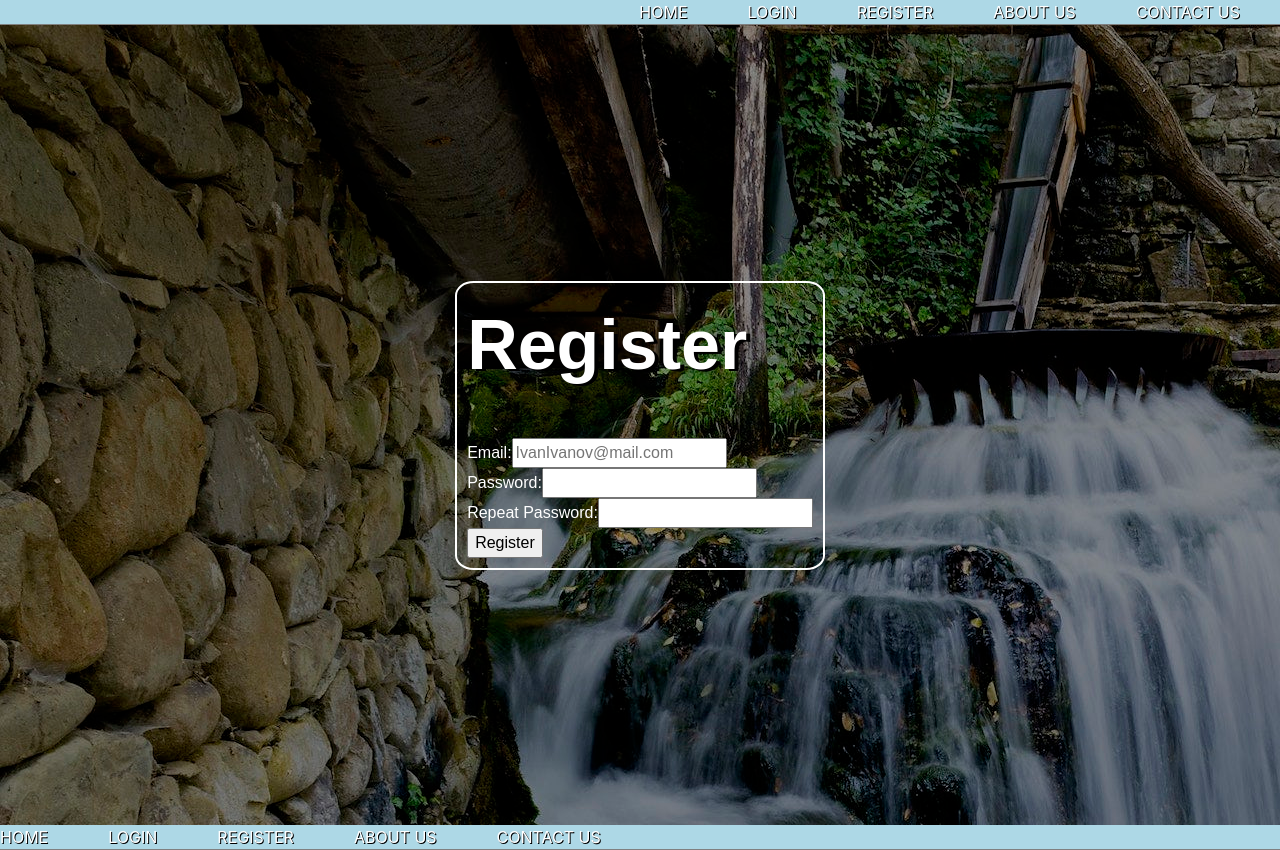
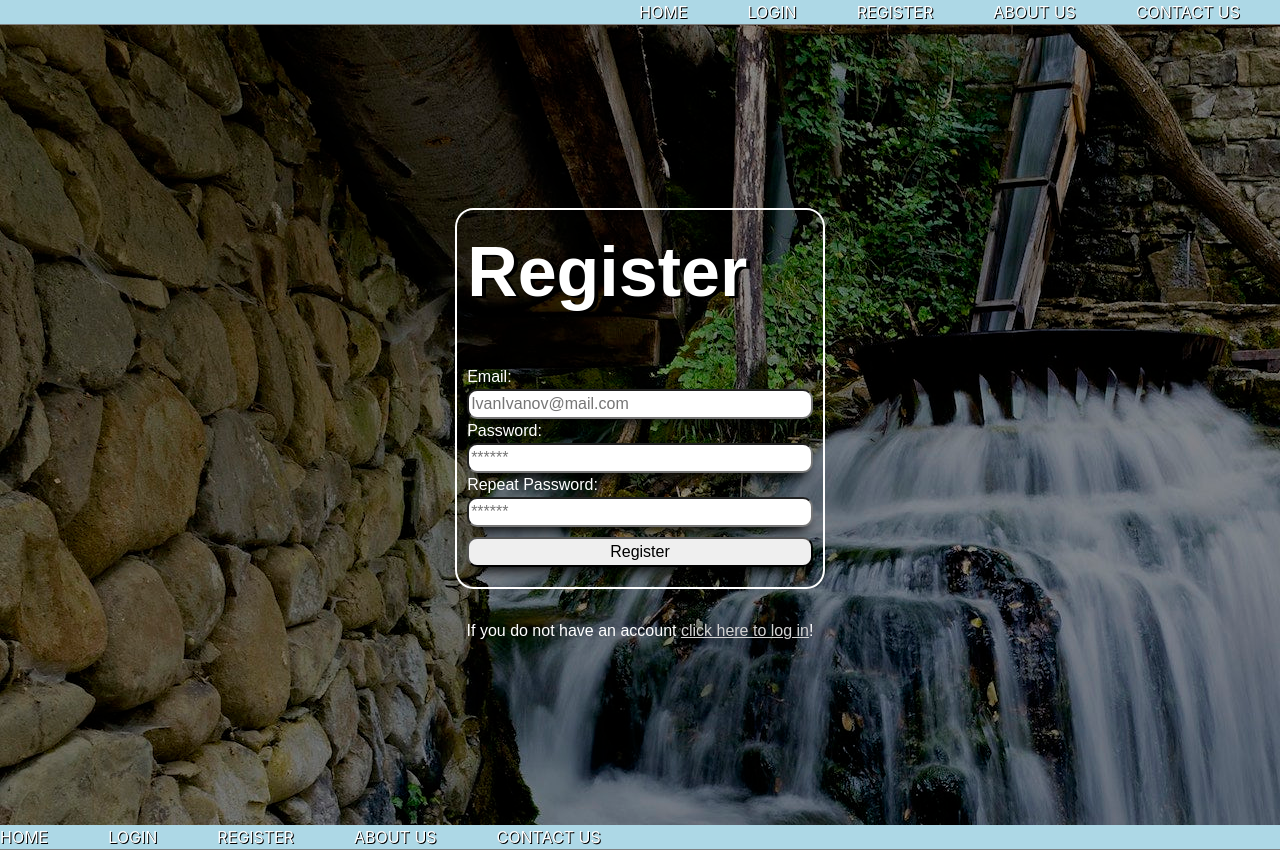
Before and after one commit to Marian9364/VIntage-Army, a React (Create React App) app: page /register in a window 1280 px wide. Built offline with nearby package versions, Linux system fonts and the light colour scheme; a web font is replaced by a local one.

Commit message:
added functionality and outlook change
styling  outlook to contact page and redirecting if user has account or not

```diff
--- a/src/App.js
+++ b/src/App.js
@@ -1,4 +1,4 @@
-import { Link, Route, Routes } from "react-router-dom";
+import { Route, Routes } from "react-router-dom";
 import { Header } from "./components/header/Header";
 import { MainPage } from "./components/main-page/MainPage";
 import { AboutPage } from "./components/about-page/AboutPage";
--- a/src/components/about-page/AboutPage.module.css
+++ b/src/components/about-page/AboutPage.module.css
@@ -3,11 +3,13 @@
 
 .mainWrapper {
     background-color: lightblue;
-    display: flex;
-    gap: 10px;
-    position: relative;
     height: 100vh;
     width: 100%;
+    display: flex;
+    flex-direction: column;
+    gap: 30px;
+    align-items: center;
+    justify-content: center;
 }
 
 .img {
--- a/src/components/contact-page/ContactPage.js
+++ b/src/components/contact-page/ContactPage.js
@@ -4,7 +4,9 @@ import styles from "./ContactPage.module.css";
 export function ContactPage() {
   return (
     <div className={styles.mainWrapper}>
-        <h1>Contact Page</h1>
+        <h1>Contacts</h1>
+        <h3>For questions, feedback and overall information feel free to contact us on our e-mail: <b><u>bg-baba@mail.bg</u></b></h3>
+
     </div>
   );
 }
--- a/src/components/contact-page/ContactPage.module.css
+++ b/src/components/contact-page/ContactPage.module.css
@@ -1,6 +1,10 @@
 .mainWrapper {
     background-color: lightblue;
-    position: relative;
     height: 100vh;
     width: 100%;
+    display: flex;
+    flex-direction: column;
+    gap: 30px;
+    align-items: center;
+    justify-content: center;
 }
--- a/src/components/login-page/LoginPage.js
+++ b/src/components/login-page/LoginPage.js
@@ -1,6 +1,8 @@
 
 import { useState, useRef, useEffect } from "react";
 import styles from "./LoginPage.module.css";
+import {Link} from 'react-router-dom';
+
 
 export function LoginPage() {
   const [values, setValues] = useState({
@@ -20,6 +22,7 @@ export function LoginPage() {
     e.preventDefault();
     console.log(values);
   }
+
   return (
     <div className={styles.mainWrapper}>
       <div className={styles.innerWrapper}>
@@ -28,7 +31,7 @@ export function LoginPage() {
         <form onSubmit={submitHandler}>
         <div>
           <label htmlFor="email">Email:</label>
-          <input
+          <input className={styles.inputFields}
           id="email"
           type="email"
           name="email"
@@ -39,18 +42,20 @@ export function LoginPage() {
           </div>
           <div>
             <label htmlFor="password">Password:</label>
-            <input
+            <input className={styles.inputFields}
             id="password"
             type="password"
             name="password"
             value={values.password}
+            placeholder="******"
             onChange={changeHandler} />
           </div>
           <div>
-            <button type="submit">Login</button>
+            <button className={styles.loginBtn} type="submit">Login</button>
           </div>
         </form>
         </div>
+        <div>If you already have an account <Link to="/register" className={styles.sendToRegBtn}>click here to register</Link>!</div>
     </div>
   );
 }
--- a/src/components/login-page/LoginPage.module.css
+++ b/src/components/login-page/LoginPage.module.css
@@ -28,3 +28,21 @@
     border: 2px solid white;
     border-radius: 5%;
 }
+
+.sendToRegBtn {
+    color: lightgray;
+}
+
+.inputFields {
+    width: 100%;
+    border-radius: 10px;
+    box-shadow: 0px 10px 13px -7px #000000, 5px 5px 15px 5px rgba(0,0,0,0);
+}
+
+.loginBtn {
+    margin: 10px 0px 10px 0px;
+    width: 100%;
+    border-radius: 10px;
+    box-shadow: 0px 10px 13px -7px #000000, 5px 5px 15px 5px rgba(0,0,0,0);
+    cursor: pointer;
+}
--- a/src/components/register-page/RegisterPage.js
+++ b/src/components/register-page/RegisterPage.js
@@ -1,6 +1,7 @@
 
 import { useState, useRef, useEffect } from "react";
 import styles from "./RegisterPage.module.css";
+import { Link } from "react-router-dom";
 
 export function RegisterPage() {
   const [values, setValues] = useState({
@@ -29,7 +30,7 @@ export function RegisterPage() {
         <form onSubmit={submitHandler}>
         <div>
           <label htmlFor="email">Email:</label>
-          <input
+          <input className={styles.inputFields}
           id="email"
           type="email"
           name="email"
@@ -40,27 +41,30 @@ export function RegisterPage() {
           </div>
           <div>
             <label htmlFor="password">Password:</label>
-            <input
+            <input className={styles.inputFields}
             id="password"
             type="password"
             name="password"
             value={values.password}
+            placeholder="******"
             onChange={changeHandler} />
           </div>
           <div>
             <label htmlFor="rePass">Repeat Password:</label>
-            <input
+            <input className={styles.inputFields}
             id="rePass"
             type="password"
             name="rePass"
             value={values.rePass}
+            placeholder="******"
             onChange={changeHandler} />
           </div>
           <div>
-            <button type="submit">Register</button>
+            <button className={styles.registerBtn} type="submit">Register</button>
           </div>
         </form>
         </div>
+        <div>If you do not have an account <Link to="/login" className={styles.sendToLogInBtn}>click here to log in</Link>!</div>
     </div>
   );
 }
--- a/src/components/register-page/RegisterPage.module.css
+++ b/src/components/register-page/RegisterPage.module.css
@@ -28,3 +28,21 @@
     border-radius: 5%;
     padding: 10px;
 }
+
+.sendToLogInBtn {
+    color: lightgray;
+}
+
+.inputFields {
+    width: 100%;
+    border-radius: 10px;
+    box-shadow: 0px 10px 13px -7px #000000, 5px 5px 15px 5px rgba(0,0,0,0);
+}
+
+.registerBtn {
+    margin: 10px 0px 10px 0px;
+    width: 100%;
+    border-radius: 10px;
+    box-shadow: 0px 10px 13px -7px #000000, 5px 5px 15px 5px rgba(0,0,0,0);
+    cursor: pointer;
+}
```
